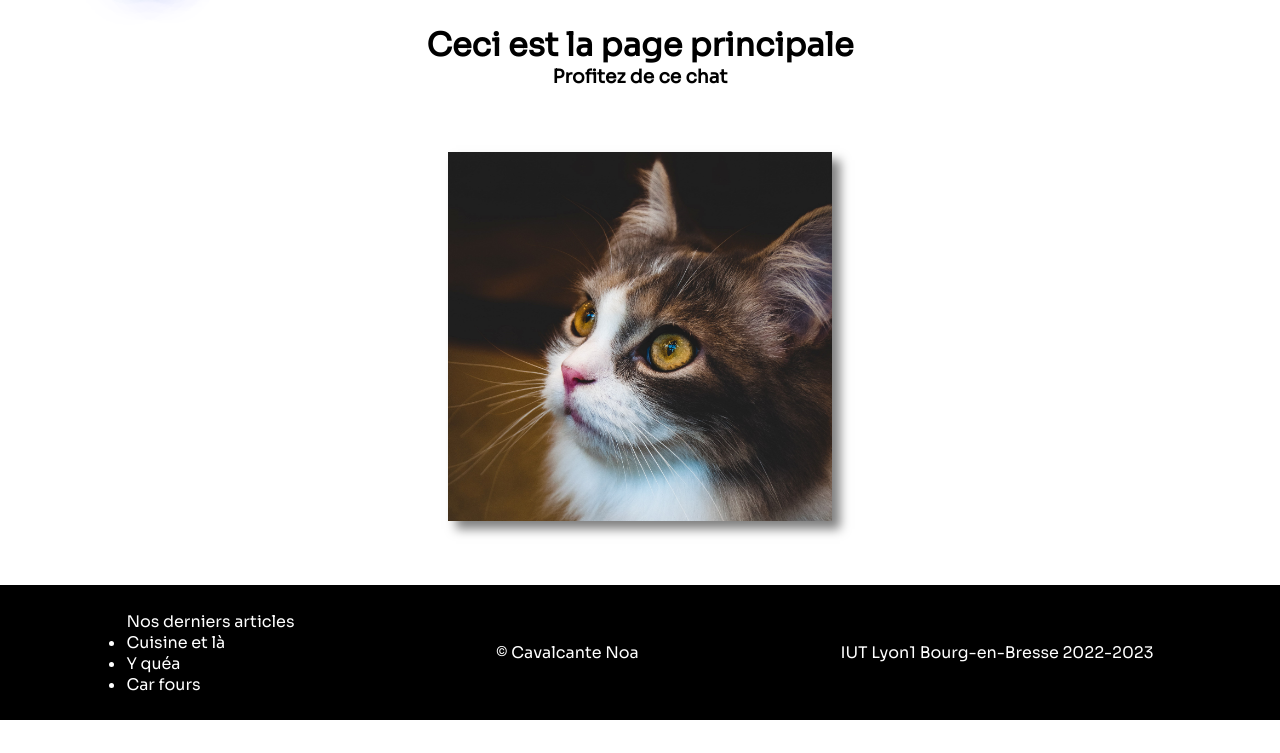
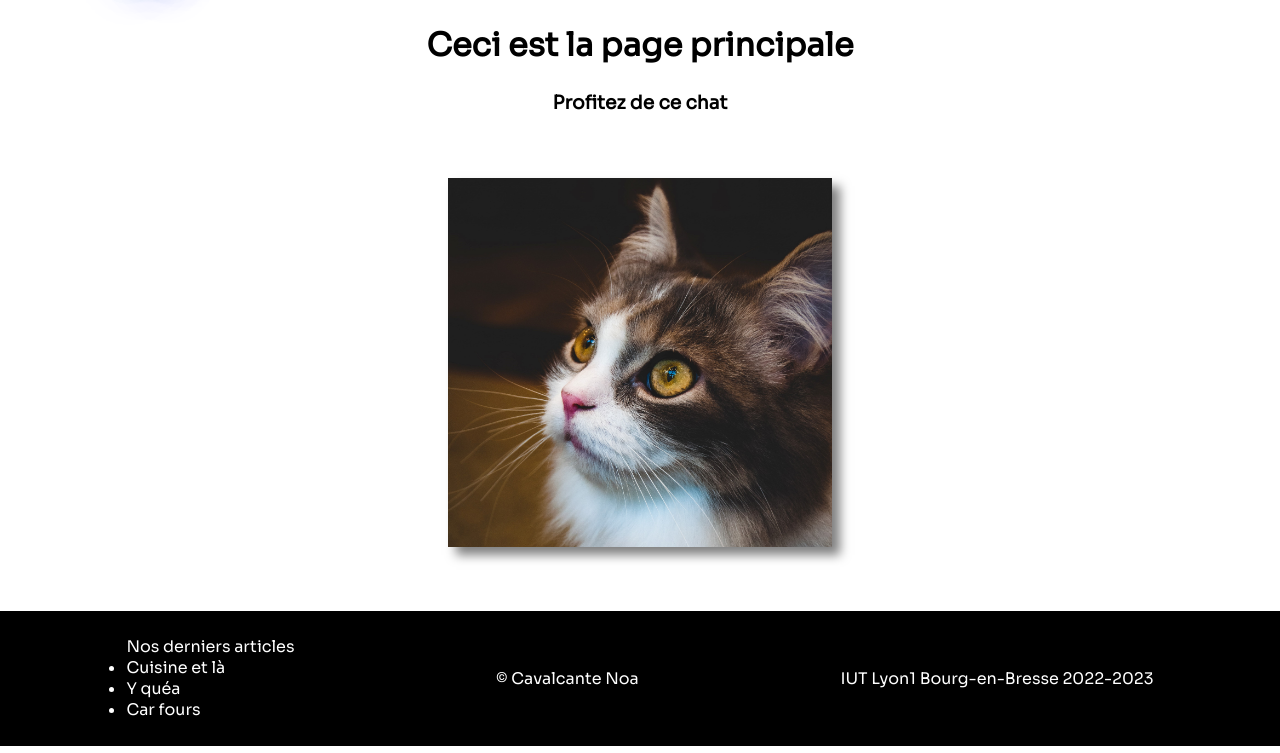
Before and after one commit to YeaZz/DevWeb, a PHP site: page / in a window 1280 px wide. Shown: the part 47-800 px from the top of the page. Run offline with PHP 8.4, Linux system fonts and the light colour scheme; some libraries are stand-ins or nearby versions.

Commit message:
title update

```diff
--- a/css/style.css
+++ b/css/style.css
@@ -70,12 +70,18 @@ nav ul li a {
     margin-top: 1em;
 }
 
-h1 {
+h1,
+h3 {
     margin-top: 2%;
     text-align: center;
 }
 
-/* index.html */
+main {
+    display: flex;
+    flex-direction: column;
+    align-items: center;
+}
+
 img {
     display: block;
     margin: 5%;
@@ -86,7 +92,6 @@ img {
 }
 
 
-/* contact.html */
 form {
     display: flex;
     flex-direction: column;
@@ -179,6 +184,20 @@ form button:hover i {
     flex-wrap: wrap;
 }
 
+table {
+    border-collapse: collapse;
+    margin: 2em;
+}
+
+td {
+    padding: 25px;
+}
+
+td,
+th {
+    border: 1px solid black;
+}
+
 
 footer {
     position: sticky;
--- a/index.php
+++ b/index.php
@@ -7,7 +7,7 @@
 
     <main>
         <h1>Ceci est la page principale</h1>
-        <h3 style="text-align: center;">Profitez de ce chat</h3>
+        <h3>Profitez de ce chat</h3>
         <img src="img/cat.jpg" alt="chat">
     </main>
 
```
